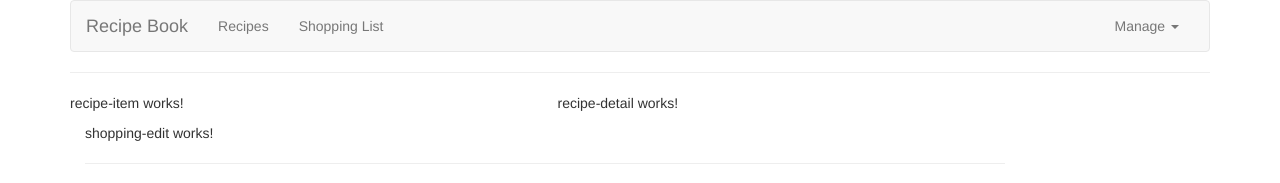
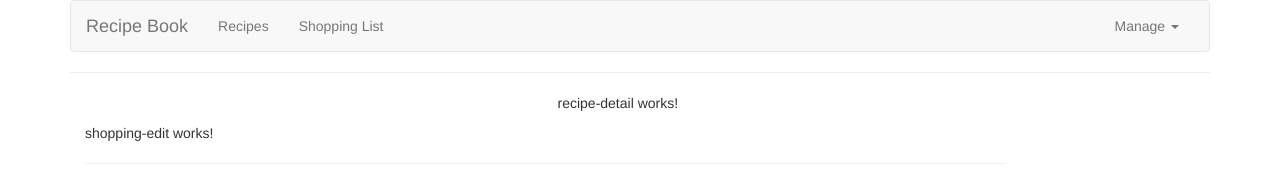
Before and after one commit to FrederikHartung/learningAngular, an Angular app: page / in a window 1280 px wide. Shown: the top 183 px of the page. Built offline with nearby package versions, Linux system fonts and the light colour scheme.

Commit message:
added recipe to recipe-item

```diff
--- a/src/app/recipe-book/recipe-list/recipe-item/recipe-item.component.html
+++ b/src/app/recipe-book/recipe-list/recipe-item/recipe-item.component.html
@@ -1 +1 @@
-<p>recipe-item works!</p>
+<p>Titel: {{ recipe.getName }}</p>
--- a/src/app/recipe-book/recipe-list/recipe-item/recipe-item.component.ts
+++ b/src/app/recipe-book/recipe-list/recipe-item/recipe-item.component.ts
@@ -1,4 +1,5 @@
 import { Component } from '@angular/core';
+import { Recipe } from '../../recipe.model';
 
 @Component({
   selector: 'app-recipe-item',
@@ -6,5 +7,13 @@ import { Component } from '@angular/core';
   styleUrl: './recipe-item.component.css'
 })
 export class RecipeItemComponent {
+  recipe: Recipe;
 
+  constructor(recipe: Recipe){
+    this.recipe = recipe;
+  }
+
+  getRecipe(){
+    return this.recipe;
+  }
 }
--- a/src/app/recipe-book/recipe-list/recipe-list.component.html
+++ b/src/app/recipe-book/recipe-list/recipe-list.component.html
@@ -1 +1,3 @@
-<app-recipe-item></app-recipe-item>
+@for (recipe of recipes; track $index) {
+
+}
--- a/src/app/recipe-book/recipe-list/recipe-list.component.ts
+++ b/src/app/recipe-book/recipe-list/recipe-list.component.ts
@@ -1,4 +1,5 @@
 import { Component } from '@angular/core';
+import { Recipe } from '../recipe.model';
 
 @Component({
   selector: 'app-recipe-list',
@@ -6,6 +7,6 @@ import { Component } from '@angular/core';
   styleUrl: './recipe-list.component.css'
 })
 export class RecipeListComponent {
-  recipes = [];
+  recipes: Recipe[] = [new Recipe('A Test Recipe', 'This is simply a test', 'https://www.simplyrecipes.com/wp-content/uploads/2019/03/shakshuka-horiz-a-1600.jpg')];
 
 }
```
